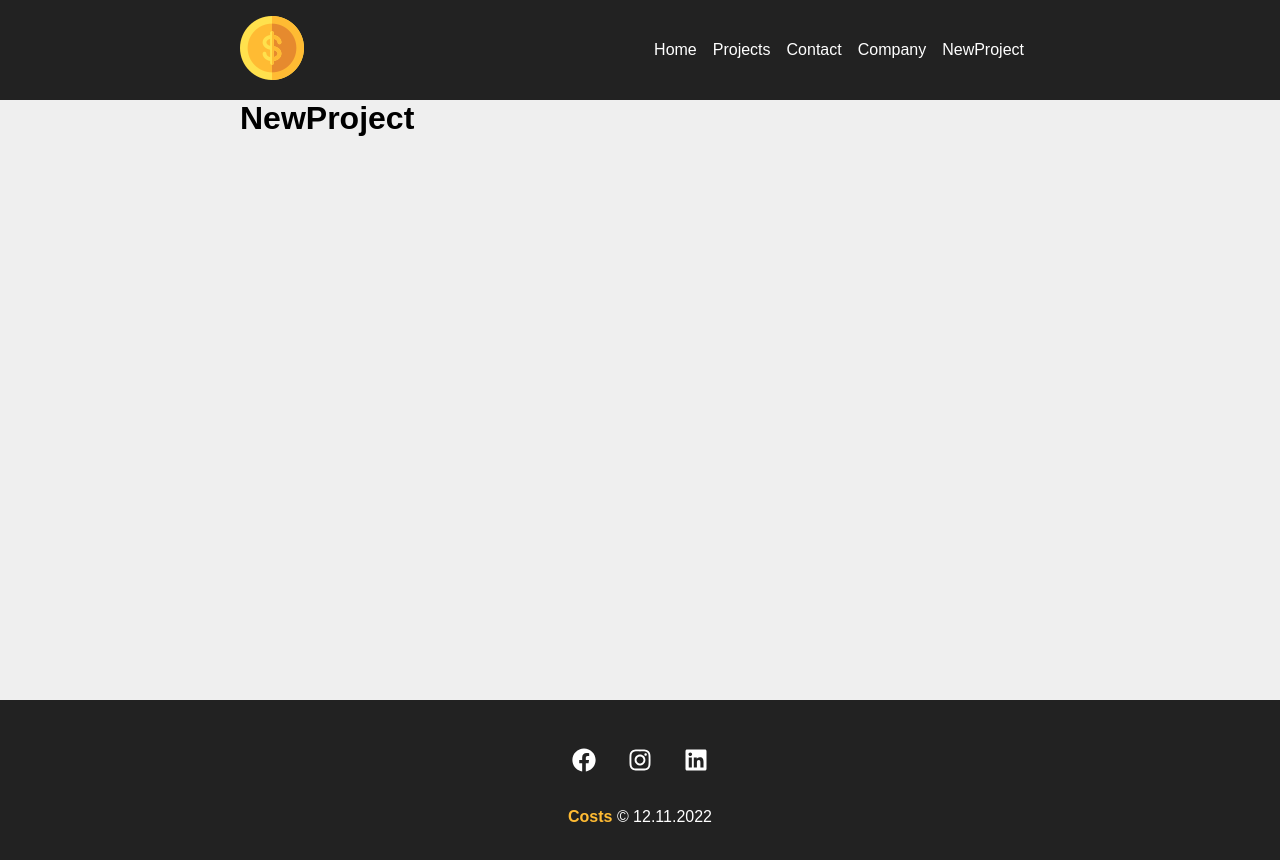
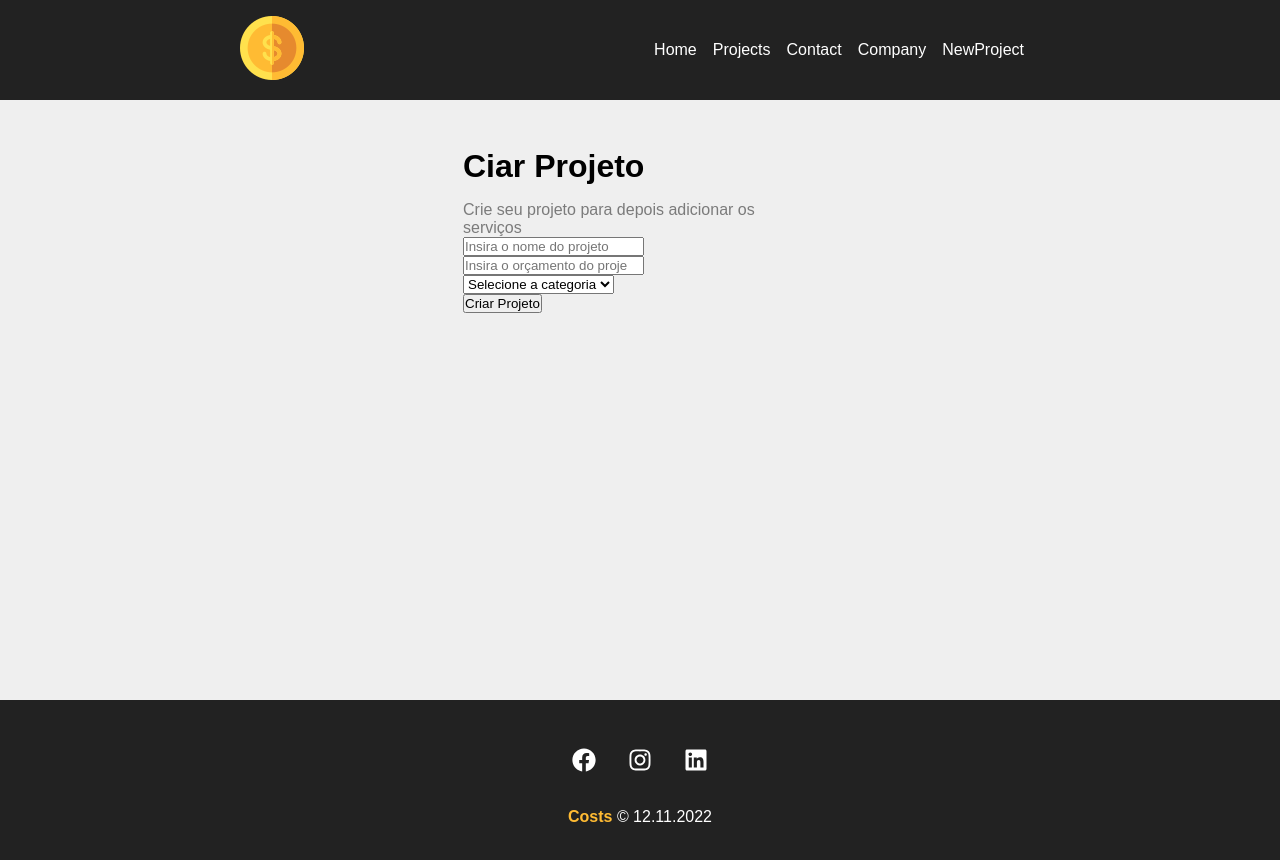
Before and after one commit to FlaviodosSantos/costs, a React (Create React App) app: page /newproject in a window 1280 px wide. Shown: the top 860 px of the page. Built offline with nearby package versions, Linux system fonts and the light colour scheme.

Commit message:
pagina do form do projeto, aula #21

```diff
--- a/src/components/pages/NewProject.js
+++ b/src/components/pages/NewProject.js
@@ -1,5 +1,14 @@
+import styles from "./NewProject.module.css";
+import ProjectForm from "../project/ProjectForm";
+
 function NewProject() {
-  return <h1>NewProject</h1>;
+  return (
+    <div className={styles.newproject_container}>
+      <h1>Ciar Projeto</h1>
+      <p>Crie seu projeto para depois adicionar os serviços</p>
+      <ProjectForm />
+    </div>
+  );
 }
 
 export default NewProject;
--- /dev/null
+++ b/src/components/pages/NewProject.module.css
@@ -0,0 +1,13 @@
+.newproject_container {
+    width: 450px;
+    margin: 0 auto;
+    padding: 3em;
+}
+
+.newproject_container h1 {
+    margin-bottom: 0.5em;
+}
+
+.newproject_container p {
+    color: #7b7b7b;
+}
--- /dev/null
+++ b/src/components/project/ProjectForm.js
@@ -0,0 +1,24 @@
+function ProjectForm() {
+  return (
+    <form>
+      <div>
+        <input type="text" placeholder="Insira o nome do projeto" />
+      </div>
+      <div>
+        <input type="number" placeholder="Insira o orçamento do projeto" />
+      </div>
+      <div>
+        <select name="category_id">
+          <option disable selected>
+            Selecione a categoria
+          </option>
+        </select>
+      </div>
+      <div>
+        <input type="submit" value="Criar Projeto" />
+      </div>
+    </form>
+  );
+}
+
+export default ProjectForm;
```
